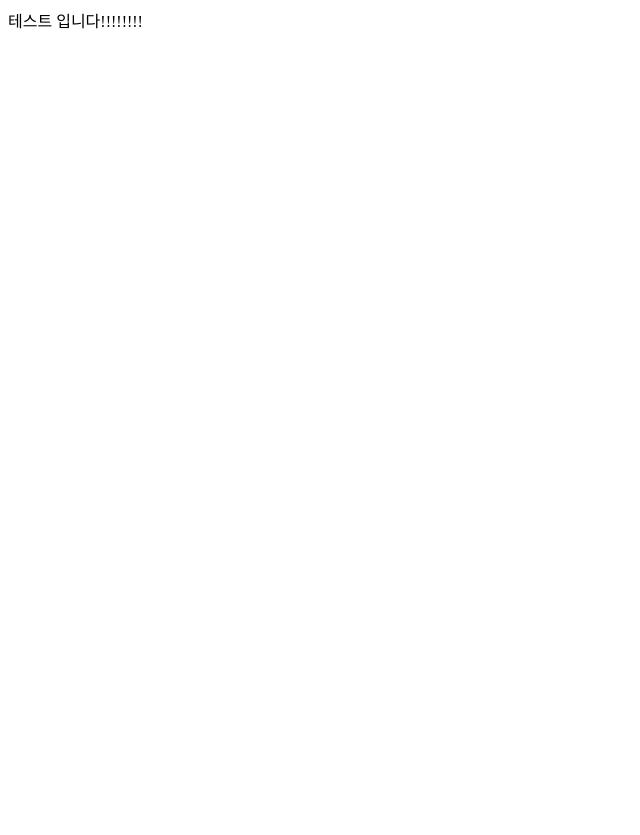
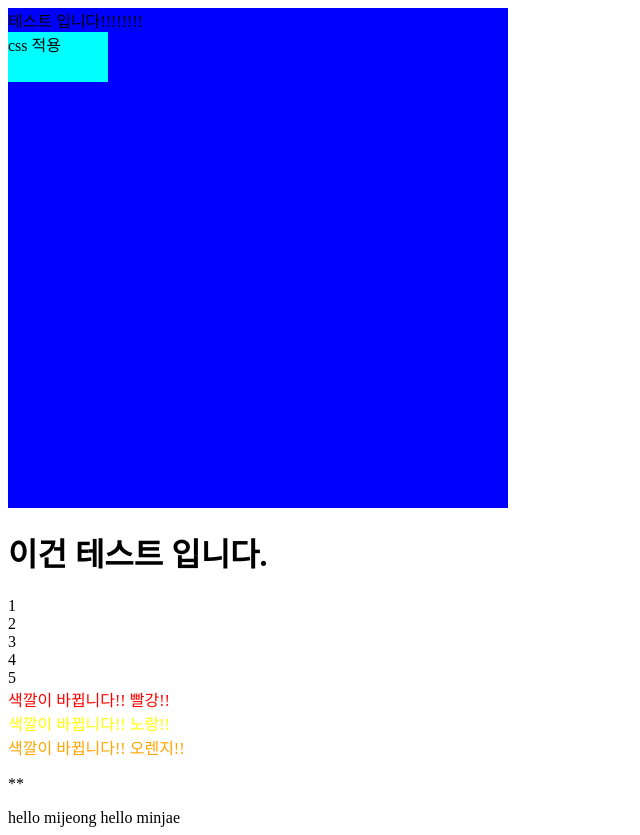
Before and after one commit to minje70/velopert_react_study, a React (Create React App) app: page / in a window 1280 px wide. Shown: the whole page, without its empty margins (0-640 px from the left). Before the commit the page ends 800 px from the top, so only its background shows below. Built offline with nearby package versions, Linux system fonts and the light colour scheme.

Commit message:
1장에 00 ~ 06까지

```diff
--- /dev/null
+++ b/src/App.css
@@ -0,0 +1,5 @@
+.gray-box {
+  background-color: aqua;
+  width: 100px;
+  height: 50px;
+}
--- a/src/App.tsx
+++ b/src/App.tsx
@@ -1,9 +1,29 @@
-import React from 'react';
+import React from "react";
+import "./App.css";
+import Second from "./Second";
+import Color from "./Color";
+import Hello from "./Hello";
 
 export default function App() {
-	return (
-		<>
-			<div>테스트 입니다!!!!!!!!</div>
-		</>
-	);
+  const numbers: number[] = [1, 2, 3, 4, 5];
+  return (
+    <>
+      <div
+        style={{
+          width: "500px",
+          height: "500px",
+          background: "blue",
+        }}
+      >
+        <div>테스트 입니다!!!!!!!!</div>
+        <div className="gray-box">css 적용</div>
+      </div>
+      <Second numbers={numbers} />
+      <Color color={"red"} name={"빨강!!"} />
+      <Color color={"yellow"} name={"노랑!!"} />
+      <Color color={"orange"} name={"오렌지!!"} />
+      <Hello name="mijeong" isSpecial={true} />
+      <Hello name="minjae" isSpecial={false} />
+    </>
+  );
 }
--- /dev/null
+++ b/src/Color.tsx
@@ -0,0 +1,12 @@
+import React from "react";
+
+interface IColor {
+  color: string;
+  name: string;
+}
+
+export default function Color(props: IColor) {
+  return (
+    <div style={{ color: props.color }}> 색깔이 바뀝니다!! {props.name} </div>
+  );
+}
--- /dev/null
+++ b/src/Hello.tsx
@@ -0,0 +1,14 @@
+import React from "react";
+
+interface HelloProps {
+  isSpecial: boolean;
+  name: string;
+}
+
+export default function Hello(props: HelloProps) {
+  return (
+    <>
+      {props.isSpecial ? <p>**</p> : null} hello {props.name}
+    </>
+  );
+}
--- /dev/null
+++ b/src/Second.tsx
@@ -0,0 +1,16 @@
+import React from "react";
+
+interface SecondProp {
+  numbers: number[];
+}
+
+export default function Second(props: SecondProp) {
+  return (
+    <>
+      <h1>이건 테스트 입니다.</h1>
+      {props.numbers.map((num) => {
+        return <div>{num}</div>;
+      })}
+    </>
+  );
+}
--- /dev/null
+++ b/src/react-app-env.d.ts
@@ -0,0 +1 @@
+/// <reference types="react-scripts" />
```
Also changed, not shown: src/Wrapper.tsx (added, +12 -0 lines), src/index.tsx (+7 -7 lines), 2 other files (tests, documents, lock files or other folders).
